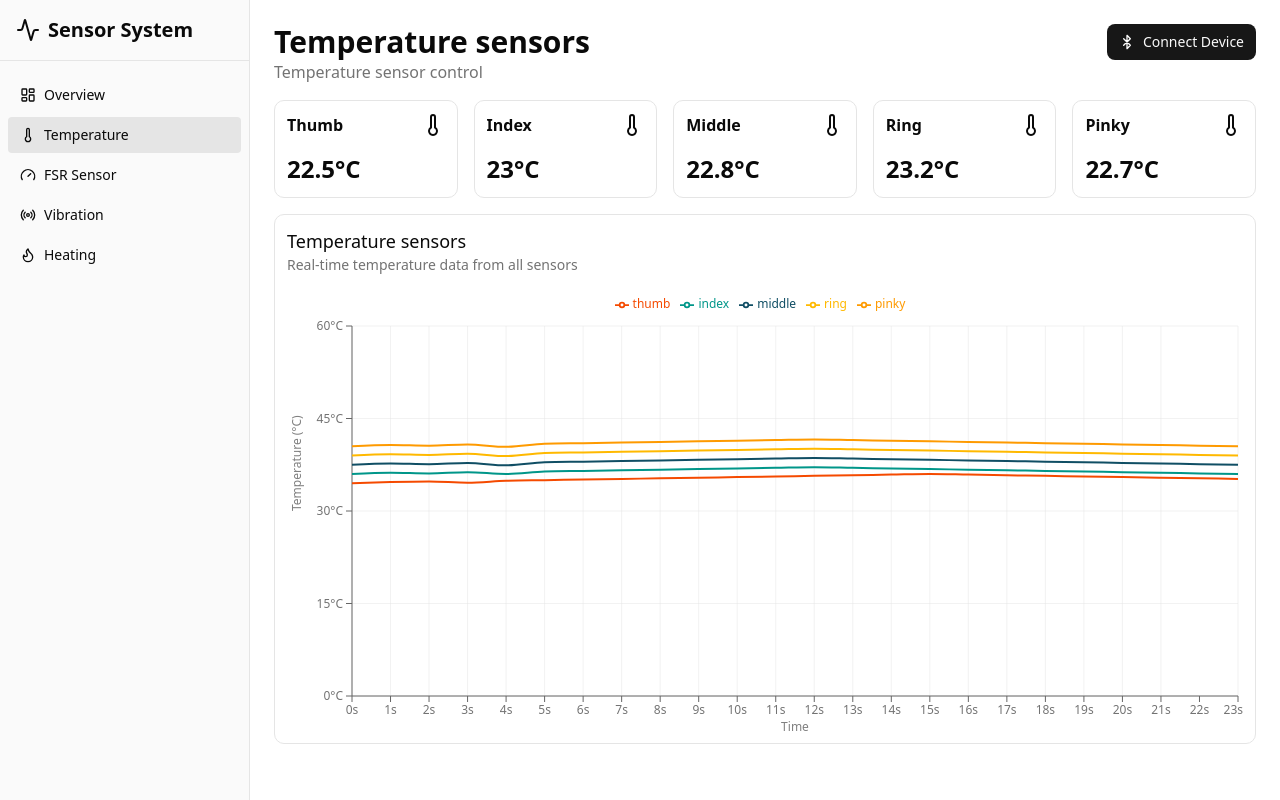
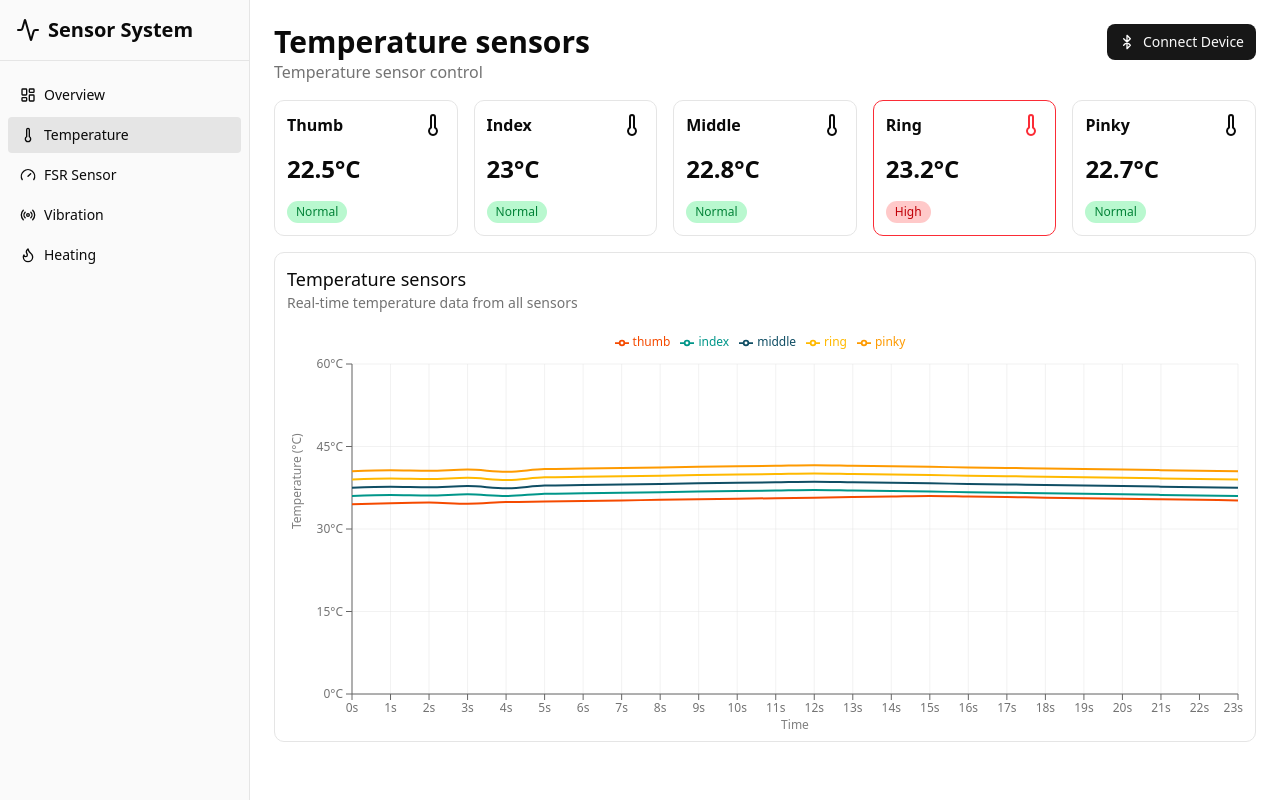
Before and after one commit to yevheniiburkovskyi/prosthetic-hand-dashboard, a React (Vite) app: page /temperature in a window 1280 px wide. Built offline with nearby package versions, Linux system fonts and the light colour scheme.

Commit message:
feat: add Badge component and integrate temperature status indicators in Temperature page

```diff
--- a/src/components/LinearChart.tsx
+++ b/src/components/LinearChart.tsx
@@ -237,7 +237,7 @@
       <p className="mb-4 text-sm text-neutral-500">
         Real-time temperature data from all sensors
       </p>
-      <ChartContainer config={chartConfig} className="h-[55vh] w-full">
+      <ChartContainer config={chartConfig} className="h-[50vh] w-full">
         <LineChart accessibilityLayer data={chartData}>
           <CartesianGrid />
           <XAxis
--- /dev/null
+++ b/src/components/ui/badge.tsx
@@ -0,0 +1,67 @@
+import * as React from 'react';
+import { cva, type VariantProps } from 'class-variance-authority';
+import { Slot } from 'radix-ui';
+
+import { cn } from '@/lib/utils';
+import { memo } from 'react';
+
+const badgeVariants = cva(
+  'inline-flex items-center justify-center rounded-full border border-transparent px-2 py-0.5 text-xs font-medium w-fit whitespace-nowrap shrink-0 [&>svg]:size-3 gap-1 [&>svg]:pointer-events-none focus-visible:border-ring focus-visible:ring-ring/50 focus-visible:ring-[3px] aria-invalid:ring-destructive/20 dark:aria-invalid:ring-destructive/40 aria-invalid:border-destructive transition-[color,box-shadow] overflow-hidden',
+  {
+    variants: {
+      variant: {
+        default: 'bg-primary text-primary-foreground [a&]:hover:bg-primary/90',
+        secondary:
+          'bg-secondary text-secondary-foreground [a&]:hover:bg-secondary/90',
+        destructive:
+          'bg-destructive text-white [a&]:hover:bg-destructive/90 focus-visible:ring-destructive/20 dark:focus-visible:ring-destructive/40 dark:bg-destructive/60',
+        outline:
+          'border-border text-foreground [a&]:hover:bg-accent [a&]:hover:text-accent-foreground',
+        ghost: '[a&]:hover:bg-accent [a&]:hover:text-accent-foreground',
+        link: 'text-primary underline-offset-4 [a&]:hover:underline',
+      },
+    },
+    defaultVariants: {
+      variant: 'default',
+    },
+  }
+);
+
+function Badge({
+  className,
+  variant = 'default',
+  asChild = false,
+  ...props
+}: React.ComponentProps<'span'> &
+  VariantProps<typeof badgeVariants> & { asChild?: boolean }) {
+  const Comp = asChild ? Slot.Root : 'span';
+
+  return (
+    <Comp
+      data-slot="badge"
+      data-variant={variant}
+      className={cn(badgeVariants({ variant }), className)}
+      {...props}
+    />
+  );
+}
+
+export type BadgeVariant = 'error' | 'success' | 'warning';
+
+const badgeVariantStyles: Record<BadgeVariant, string> = {
+  error: 'bg-red-200 text-red-700 dark:bg-red-950 dark:text-red-300',
+  success: 'bg-green-200 text-green-700 dark:bg-green-950 dark:text-green-300',
+  warning:
+    'bg-yellow-200 text-yellow-700 dark:bg-yellow-950 dark:text-yellow-300',
+};
+
+interface BadgeProps extends React.ComponentProps<'span'> {
+  title: string;
+  variant: BadgeVariant;
+}
+
+const BadgeCustom = memo(({ title, variant }: BadgeProps) => {
+  return <Badge className={badgeVariantStyles[variant]}>{title}</Badge>;
+});
+
+export { BadgeCustom as Badge };
--- a/src/pages/Temperature.tsx
+++ b/src/pages/Temperature.tsx
@@ -1,6 +1,8 @@
 import Header from '@/components/Header';
 import LinearChart from '@/components/LinearChart';
+import { Badge } from '@/components/ui/badge';
 import Card from '@/components/ui/Card';
+import clsx from 'clsx';
 import { Thermometer } from 'lucide-react';
 import { memo } from 'react';
 
@@ -38,6 +40,17 @@
   },
 ];
 
+const NORMAL_TEMPERATURE_LIMIT = 23;
+
+const getTemperatureBadge = (value: number) => {
+  switch (true) {
+    case value > NORMAL_TEMPERATURE_LIMIT:
+      return <Badge variant="error" title="High" />;
+    default:
+      return <Badge variant="success" title="Normal" />;
+  }
+};
+
 const Temperature = () => {
   return (
     <>
@@ -49,13 +62,24 @@
         <ul className="mb-4 flex w-full flex-wrap gap-4">
           {mockedTemperature.map((sensor) => (
             <li key={sensor.id} className="flex-1">
-              <Card>
+              <Card
+                className={clsx({
+                  'border-red-500': sensor.value > NORMAL_TEMPERATURE_LIMIT,
+                })}
+              >
                 <div className="flex flex-col justify-between gap-4">
                   <div className="flex items-center justify-between gap-2">
                     <p className="text-md font-semibold">{sensor.name}</p>
-                    <Thermometer />
+                    <Thermometer
+                      stroke={
+                        sensor.value > NORMAL_TEMPERATURE_LIMIT
+                          ? 'var(--color-red-500)'
+                          : 'currentColor'
+                      }
+                    />
                   </div>
                   <p className="text-2xl font-bold">{sensor.value}°C</p>
+                  {getTemperatureBadge(sensor.value)}
                 </div>
               </Card>
             </li>
```
